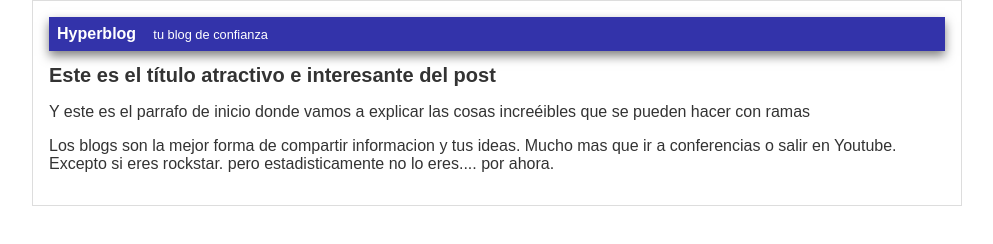
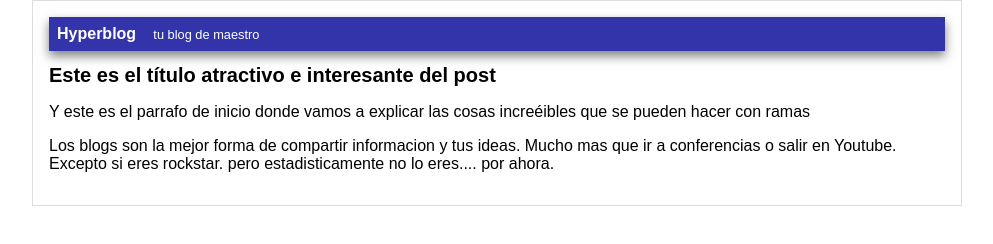
Before and after one commit to thekratos/hyperblog, a plain HTML site: page blogpost.html in a window 1280 px wide. Shown: the whole page, without its empty margins (143-1136 px from the left). Drawn offline with Linux system fonts and the light colour scheme.

Commit message:
Cambios de color de texto y fuente

```diff
--- a/CSS/estilos.css
+++ b/CSS/estilos.css
@@ -1,6 +1,6 @@
 body
 {
-    color: #333;
+    color: azul;
     text-align: center;
     font-family: Arial;
     font-size: 16px;
--- a/blogpost.html
+++ b/blogpost.html
@@ -12,7 +12,7 @@
 
             <div id="cabecera">
                 Hyperblog <span id = "tagline">
-                    tu blog de confianza
+                    tu blog de maestro
                 </span>
             </div>
 
```
